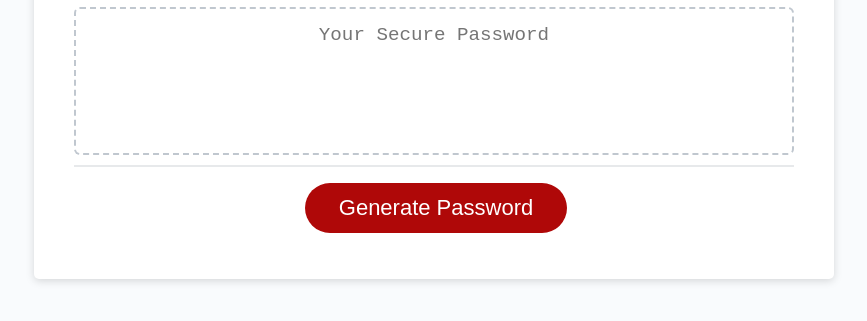
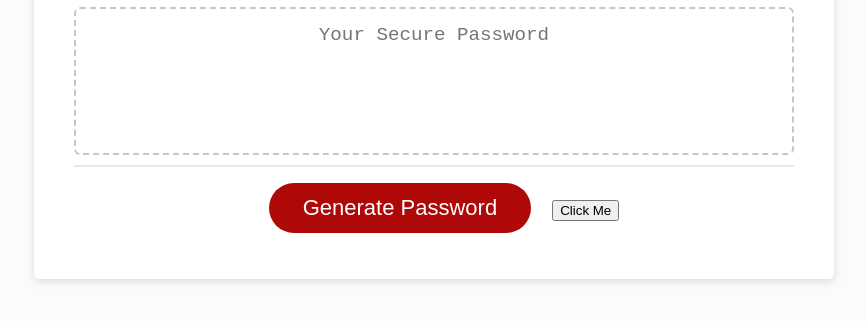
Before and after one commit to DylanCummins4167/module-3-challenge, a plain HTML site: page friendly-parakeet/Develop/index.html in a window 1280 px wide. Shown: the part 241-562 px from the top of the page, without its empty margins (206-1073 px from the left). Drawn offline with Linux system fonts and the light colour scheme.

Commit message:
Update index.html

```diff
--- a/friendly-parakeet/Develop/index.html
+++ b/friendly-parakeet/Develop/index.html
@@ -26,6 +26,8 @@
         </div>
         <div class="card-footer">
           <button id="generate" class="btn">Generate Password</button>
+          <button onclick = "fun()" > Click Me </button>
+
         </div>
       </div>
     </div>
```
